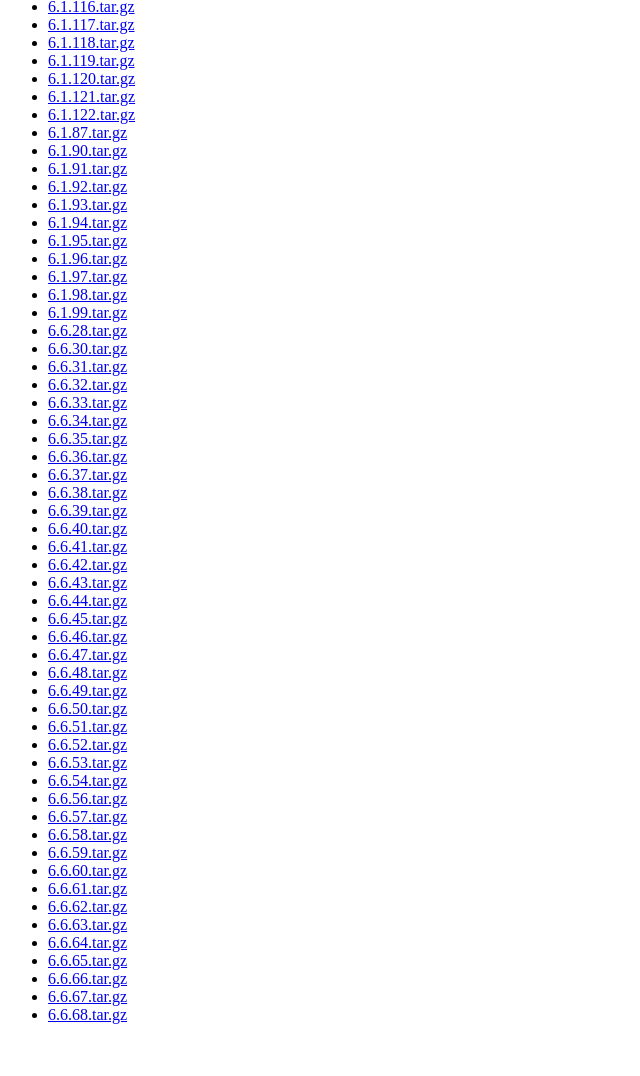
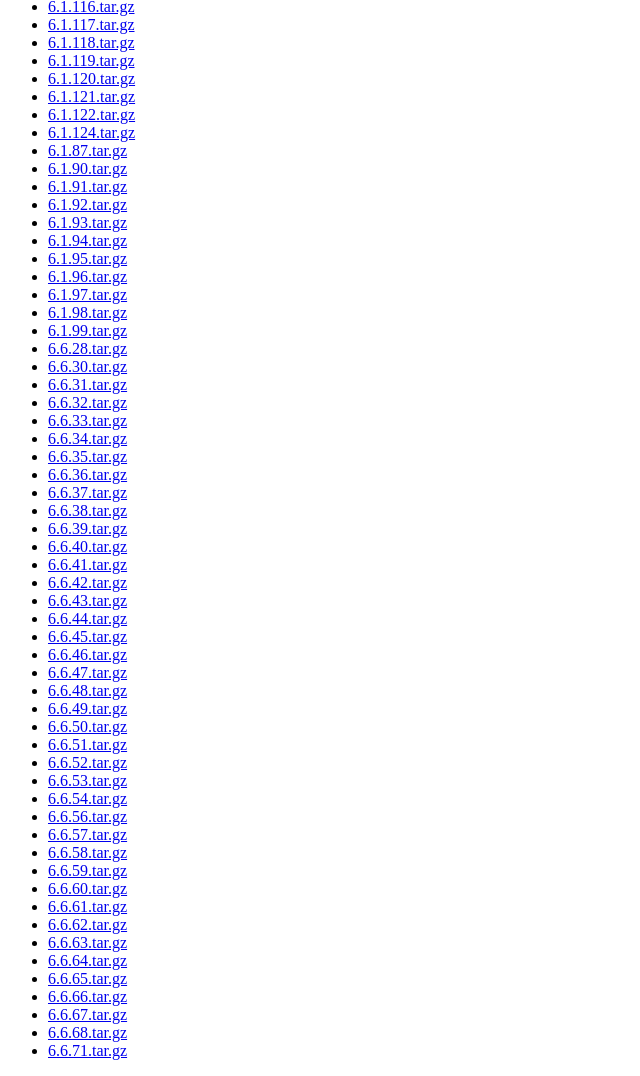
Before and after one commit to xumouren5033/fdp, a plain HTML site: page kernel_stable/index.html in a window 1280 px wide. Shown: the part 1343-2419 px from the top of the page, without its empty margins (0-640 px from the left). Before the commit the page ends 2383 px from the top, so only its background shows below. Drawn offline with Linux system fonts and the light colour scheme.

Commit message:
Update based on target repository

```diff
--- a/kernel_stable/index.html
+++ b/kernel_stable/index.html
@@ -86,6 +86,7 @@
         <li><a href="https://gh.api.99988866.xyz/https://github.com/ophub/amlogic-s9xxx-armbian/releases/download/kernel_stable/6.1.120.tar.gz">6.1.120.tar.gz</a></li>
         <li><a href="https://gh.api.99988866.xyz/https://github.com/ophub/amlogic-s9xxx-armbian/releases/download/kernel_stable/6.1.121.tar.gz">6.1.121.tar.gz</a></li>
         <li><a href="https://gh.api.99988866.xyz/https://github.com/ophub/amlogic-s9xxx-armbian/releases/download/kernel_stable/6.1.122.tar.gz">6.1.122.tar.gz</a></li>
+        <li><a href="https://gh.api.99988866.xyz/https://github.com/ophub/amlogic-s9xxx-armbian/releases/download/kernel_stable/6.1.124.tar.gz">6.1.124.tar.gz</a></li>
         <li><a href="https://gh.api.99988866.xyz/https://github.com/ophub/amlogic-s9xxx-armbian/releases/download/kernel_stable/6.1.87.tar.gz">6.1.87.tar.gz</a></li>
         <li><a href="https://gh.api.99988866.xyz/https://github.com/ophub/amlogic-s9xxx-armbian/releases/download/kernel_stable/6.1.90.tar.gz">6.1.90.tar.gz</a></li>
         <li><a href="https://gh.api.99988866.xyz/https://github.com/ophub/amlogic-s9xxx-armbian/releases/download/kernel_stable/6.1.91.tar.gz">6.1.91.tar.gz</a></li>
@@ -136,6 +137,7 @@
         <li><a href="https://gh.api.99988866.xyz/https://github.com/ophub/amlogic-s9xxx-armbian/releases/download/kernel_stable/6.6.66.tar.gz">6.6.66.tar.gz</a></li>
         <li><a href="https://gh.api.99988866.xyz/https://github.com/ophub/amlogic-s9xxx-armbian/releases/download/kernel_stable/6.6.67.tar.gz">6.6.67.tar.gz</a></li>
         <li><a href="https://gh.api.99988866.xyz/https://github.com/ophub/amlogic-s9xxx-armbian/releases/download/kernel_stable/6.6.68.tar.gz">6.6.68.tar.gz</a></li>
+        <li><a href="https://gh.api.99988866.xyz/https://github.com/ophub/amlogic-s9xxx-armbian/releases/download/kernel_stable/6.6.71.tar.gz">6.6.71.tar.gz</a></li>
 
     </ul>
     <script src="/fdp/js/scr.js"></script>
```
Also changed, not shown: date.txt.
